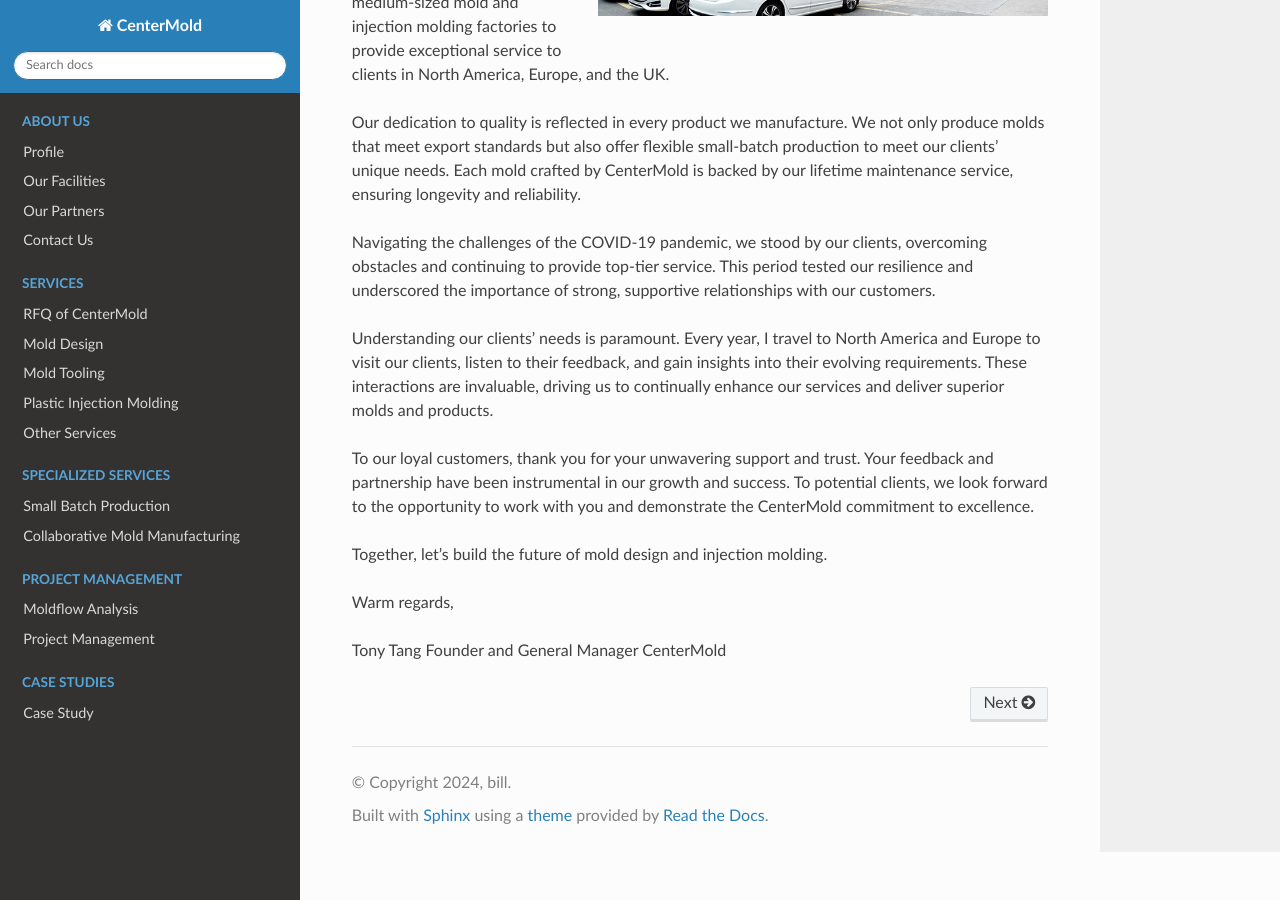
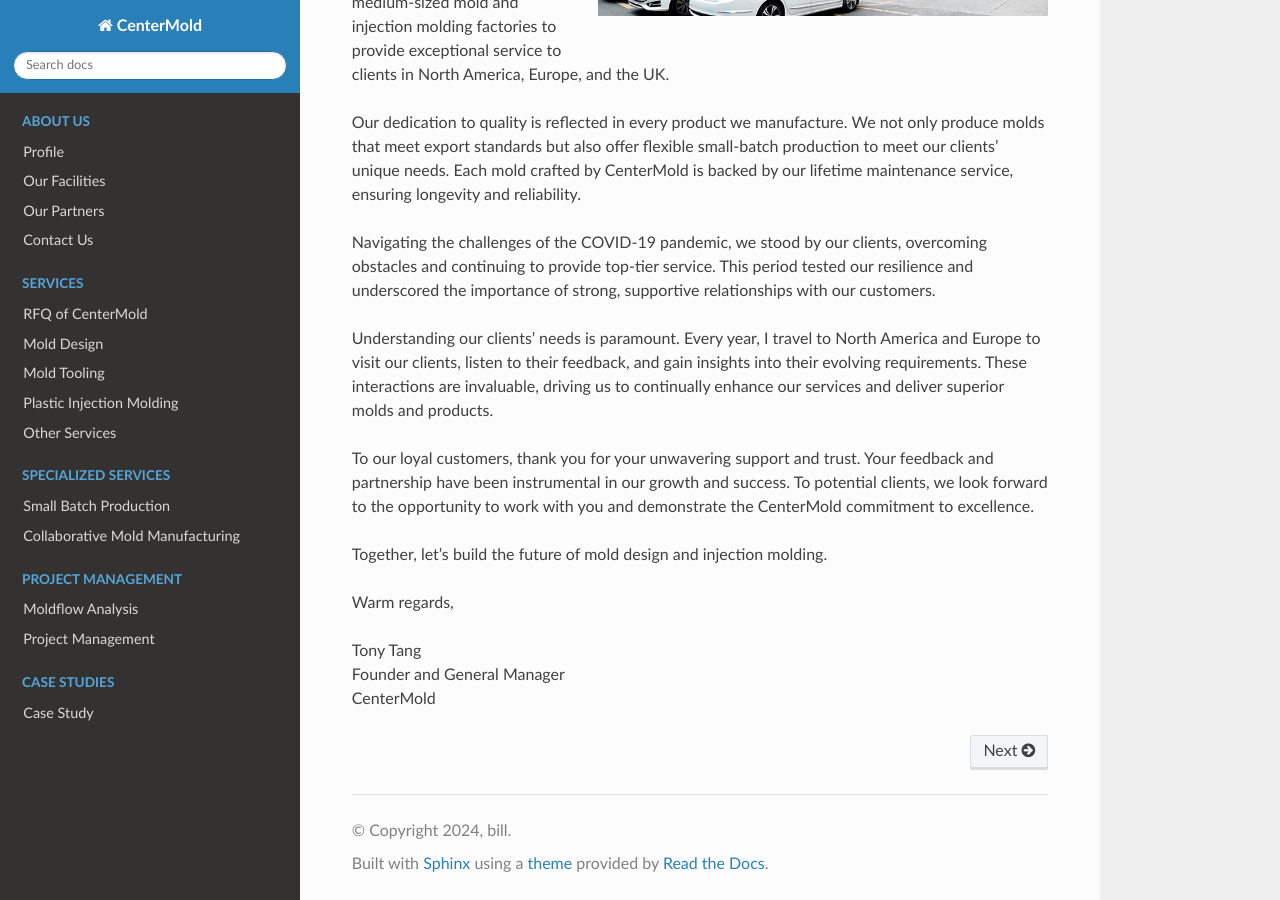
Before and after one commit to paultang/centermold, a Sphinx documentation site: the page built from source/index.rst, in a window 1280 px wide and 900 px high, scrolled down 649 px. Built offline with Sphinx 7.4.7 and the Read the Docs theme 2.0.0, drawn with Linux system fonts in a browser that asks for light colours.

```diff
--- a/source/index.rst
+++ b/source/index.rst
@@ -79,6 +79,6 @@ Together, let's build the future of mold design and injection molding.
 
 Warm regards,
 
-Tony Tang
-Founder and General Manager
-CenterMold
+| Tony Tang
+| Founder and General Manager  \
+| CenterMold
```
